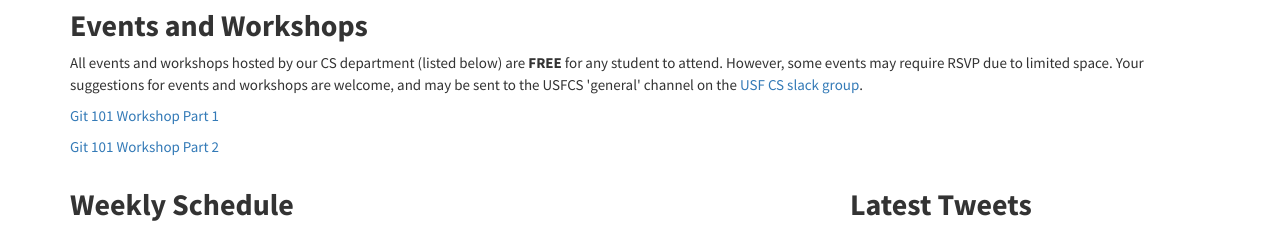
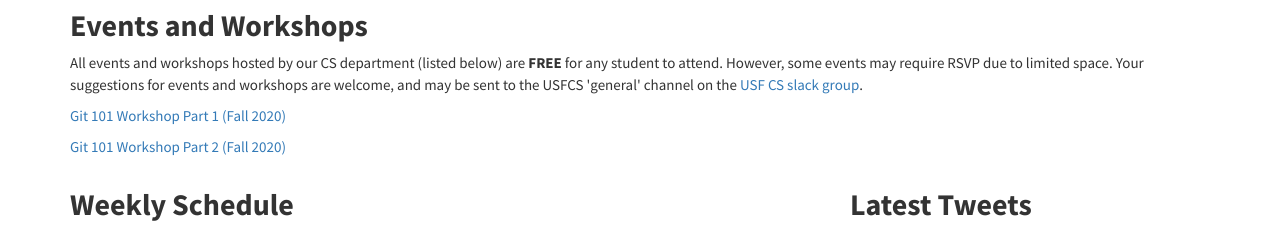
Before and after one commit to CSTutors/CSTutors.github.io, a Jekyll site: the page built from index.html, in a window 1280 px wide. Shown: the part 599-830 px from the top of the page. Built offline with Jekyll 4.4.1, drawn with Linux system fonts in a browser that asks for light colours; nearby versions of some CDN libraries; comment, search, counter and statistics services are not loaded; grey boxes are pictures that could not be loaded.

Commit message:
Update of links

```diff
--- a/index.html
+++ b/index.html
@@ -75,14 +75,14 @@ title: Home
       <a
         href="https://www.cs.usfca.edu/~tutoring/git_workshop_part_1.mp4"
         target="_blank"
-        >Git 101 Workshop Part 1</a
+        >Git 101 Workshop Part 1 (Fall 2020)</a
       >
     </p>
     <p>
       <a
         href="https://www.cs.usfca.edu/~tutoring/git_workshop_part_2.mp4"
         target="_blank"
-        >Git 101 Workshop Part 2</a
+        >Git 101 Workshop Part 2 (Fall 2020)</a
       >
     </p>
   </div>
```
